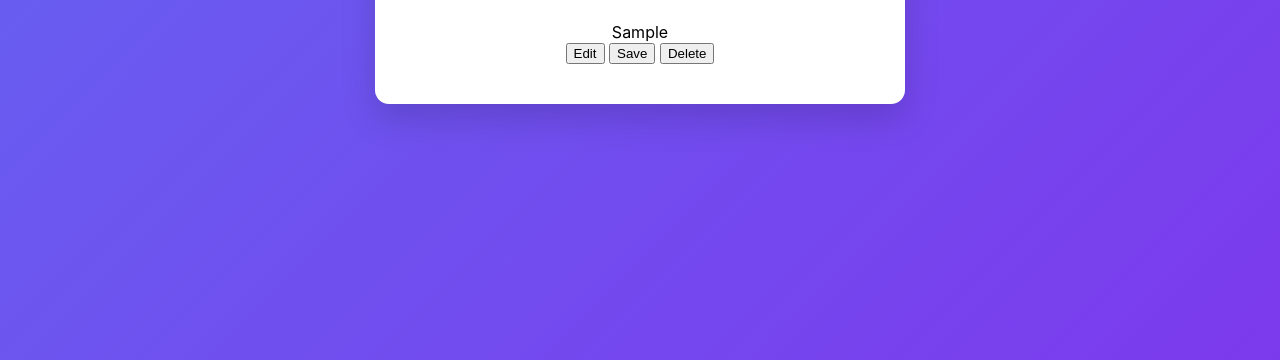
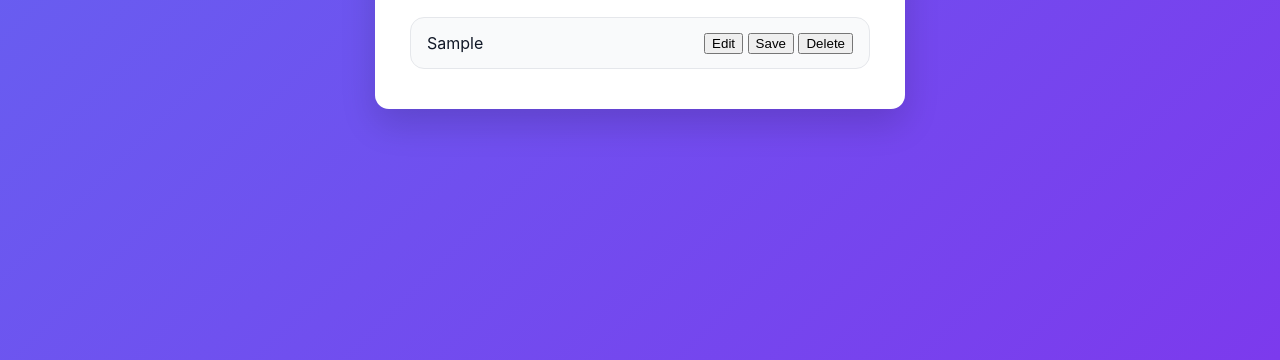
Before and after one commit to HamzaNasir0/ToDoList, a plain HTML site: page index.html in a window 1280 px wide. Both pictures are taken after typing "Sample" into the empty fields and a click on the button "Add Task". Shown: the part 440-800 px from the top of the page. Drawn offline with Linux system fonts and the light colour scheme.

Commit message:
added more style to the task-items

```diff
--- a/assets/style.css
+++ b/assets/style.css
@@ -87,3 +87,27 @@ h1 {
     flex-direction: column;
     gap: 12px;
 }
+
+.task-item {
+    background: #f9fafb;
+    border: 1px solid var(--border);
+    border-radius: var(--radius);
+    padding: 14px 16px;
+    display: flex;
+    justify-content: space-between;
+    align-items: center;
+    transition: var(--transition);
+}
+
+.task-item:hover {
+    background: #f3f4f6;
+    transform: translateY(-2px);
+}
+
+.task-content {
+    flex: 1;
+    font-size: 1rem;
+    color: var(--text);
+    text-align: left;
+    word-break: break-word;
+}
```
